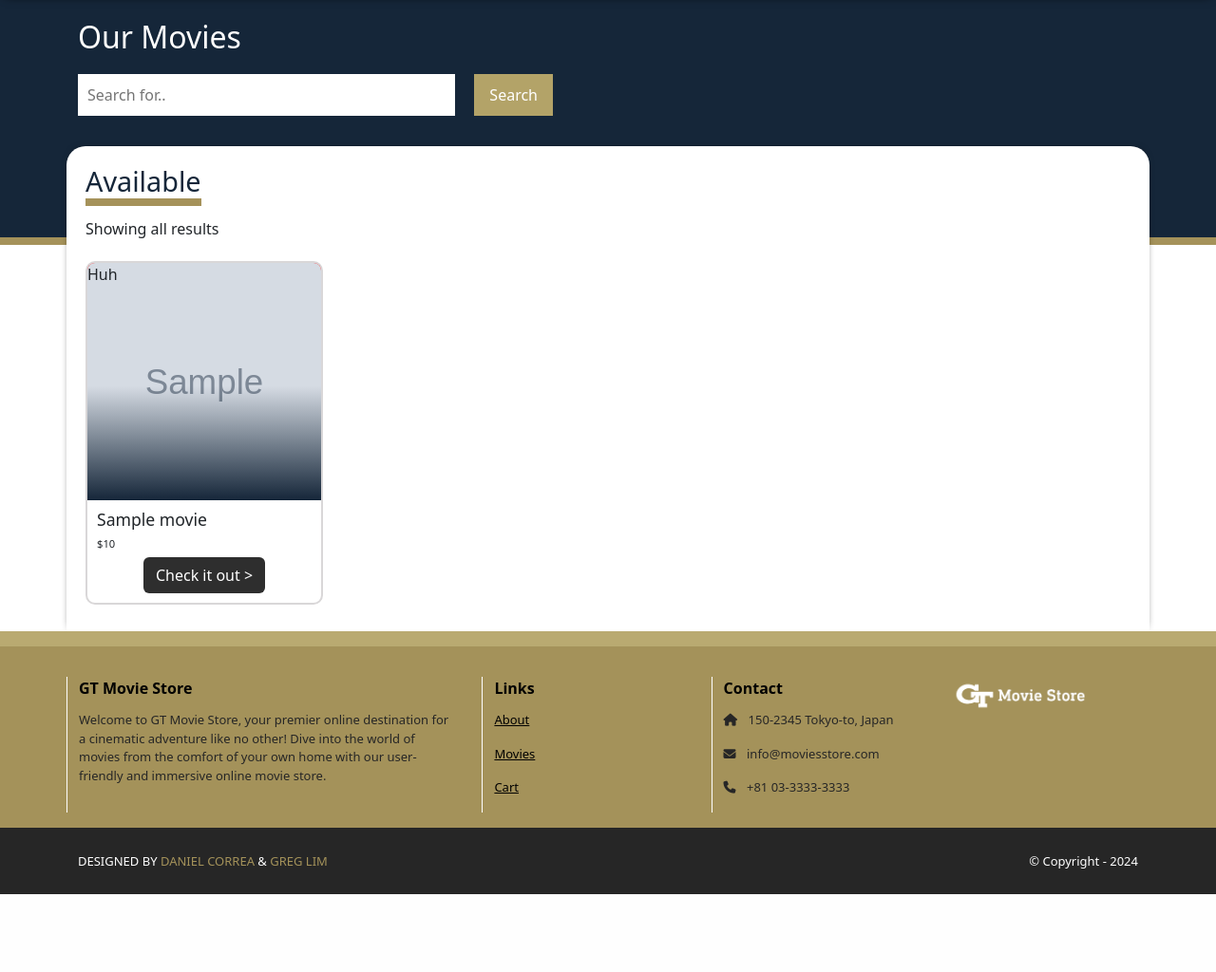
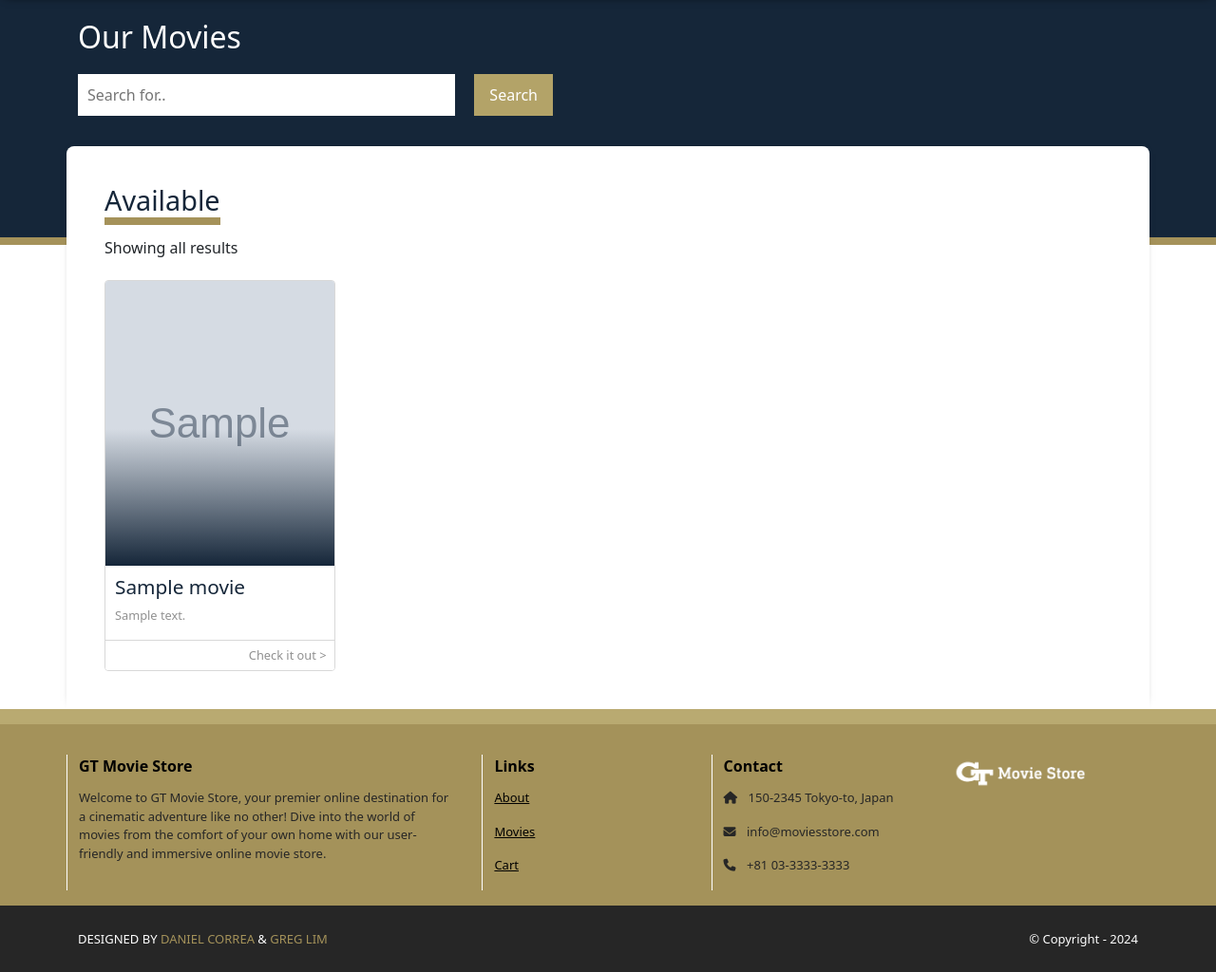
Before and after one commit to tylertab/gt-movie-store, a Django app: template gtmoviestore/movies/templates/movies/index.html in a window 1280 px wide. Shown: the part 90-1114 px from the top of the page at 95% size. Before the commit the page ends 1032 px from the top, so only its background shows below. Run offline with Django 4.2, Linux system fonts and the light colour scheme; the template is opened without the code that fills it: most values are stand-ins (such as "Sample title", 1, 10 or a date in 2020); grey boxes marked "Sample" are stand-in pictures; some libraries are stand-ins or nearby versions.

Commit message:
reworked movies page

```diff
--- a/gtmoviestore/movies/templates/movies/index.html
+++ b/gtmoviestore/movies/templates/movies/index.html
@@ -21,7 +21,7 @@
       </div>
       <div style="position: absolute; bottom: -124px; width: 100%; height: 124px; background-color: #152639; z-index: -1; border-bottom: 8px solid #A5925A"></div>
     </div>
-    <div class="container" style="background-color: white; border-top-right-radius: 20px; border-top-left-radius: 20px; padding: 0; margin-top: 20px; box-shadow: 0px 0px 10px -5px black; padding: 20px; flex: 1;">
+    <div class="container" style="background-color: white; border-top-right-radius: 8px; border-top-left-radius: 8px; padding: 0; margin-top: 20px; box-shadow: 0px 0px 10px -8px black; padding: 40px; flex: 1;">
       <h1 style="color: #152639; border-bottom: 8px solid #A5925A; display: inline-block; font-size: 1.8em;">Available</h1>
       <p style="height: 30px; margin-top: 4px;">
         {% if search_term %}
@@ -30,29 +30,22 @@
         Showing all results
         {% endif %}
       </p>
-    <div class="row" style=" width: 100%;">
+    <div class="movie">
       {% for movie in template_data.movies %}
       <!--Chat Gpt used to format image correctly-->
-      <div class="col-md-3 col-lg-3 mb-2">
-        <div class="align-items-center" style="width: 100%; max-width: 250px; border: 2px solid #D9D7D8; border-radius: 10px; box-sizing: border-box; overflow: hidden;">
-          <div style="background-color: red; position: relative; height: 250px;">
+      <a href="{% url 'movies.show' movie.id %}" style="display: flex; justify-content: center; flex-direction: column; align-items: stretch; border-radius: 4px; overflow: hidden; border: 1px solid #D8D8D8;">
+          <div style="position: relative; height: 300px;">
             <img src="{{ movie.image.url }}"
                  class="movie-thumbnail"
                  style="object-fit: cover; object-position: top; height: 100%; width: 100%; position: relative;" />
-            <div style="position: absolute; top: 0; width: 100%; height: 100%; background: linear-gradient(0deg, rgba(21,38,57,1) 0%, rgba(0,212,255,0) 48%);">Huh</div>
+            <div style="position: absolute; top: 0; width: 100%; height: 100%; background: linear-gradient(0deg, rgba(21,38,57,1) 0%, rgba(0,212,255,0) 48%);"></div>
           </div>
-            <div class="card-body text-center" style="padding: 10px;">
-              <div style="text-align: left;">
-                <h1 style="font-size: 1.1em;">{{movie.name}}</h1>
-                <h2 style="font-size: .7em;">${{movie.price}}</h2>
-              </div>
-                <a href="{% url 'movies.show' movie.id %}"
-                   class="btn bg-dark text-white">
-                   Check it out >
-                </a>
+            <div class="card-body text-center" style="display: flex; flex-direction: column; background-color: white;">
+                <h1 style="font-size: 1.3em; color: #152639; text-align: left; padding-inline: 10px; padding-top: 10px;">{{movie.name}}</h1>
+                <p style="font-size: .8em; text-align: left; padding-inline: 10px; color: #919191">{{movie.description|truncatechars:100}}</p>
+                <h2 style="font-size: .8em; font-weight: 500; color: #919191; padding-block: 8px; margin-bottom: 0; padding-right: 8px; text-align: right; margin-top: auto; border-top: 1px solid #D8D8D8;">Check it out ></h2>
             </div>
-        </div>
-      </div>
+      </a>
       {% endfor %}
       {% if not template_data.movies %}
       <h4>Sorry!</h4>
@@ -61,4 +54,36 @@
     </div>
   </div>
 </div>
+<style>
+  .movie {
+    width: 100%;
+    display: grid;
+    grid-template-columns: repeat(4, 1fr);
+    gap: 30px;
+  }
+
+  .movie a {
+    color: black;
+    text-decoration: none !important;
+  }
+
+  @media (max-width: 992px) {
+    .movie {
+      grid-template-columns: repeat(3, 1fr);
+    }
+  }
+
+  @media (max-width: 768px) {
+    .movie {
+      grid-template-columns: repeat(2, 1fr);
+    }
+  }
+
+  /* @media (max-width: 576px) {
+    .movie {
+      grid-template-columns: repeat(1, 1fr);
+    }
+  } */
+
+</style>
 {% endblock content %}
```
Also changed, not shown: gtmoviestore/db.sqlite3, gtmoviestore/media/movie_images/gf2.jpg (added), gtmoviestore/media/movie_images/godfather.jpg (added), gtmoviestore/media/movie_images/mononoke.jpg (added), gtmoviestore/media/movie_images/raiders.jpg (added), gtmoviestore/media/movie_images/soundofmusic.jpg (added), gtmoviestore/media/movie_images/spa.jpg (added), gtmoviestore/media/movie_images/sw1.jpg (added), gtmoviestore/media/movie_images/totoro.jpg (added).
